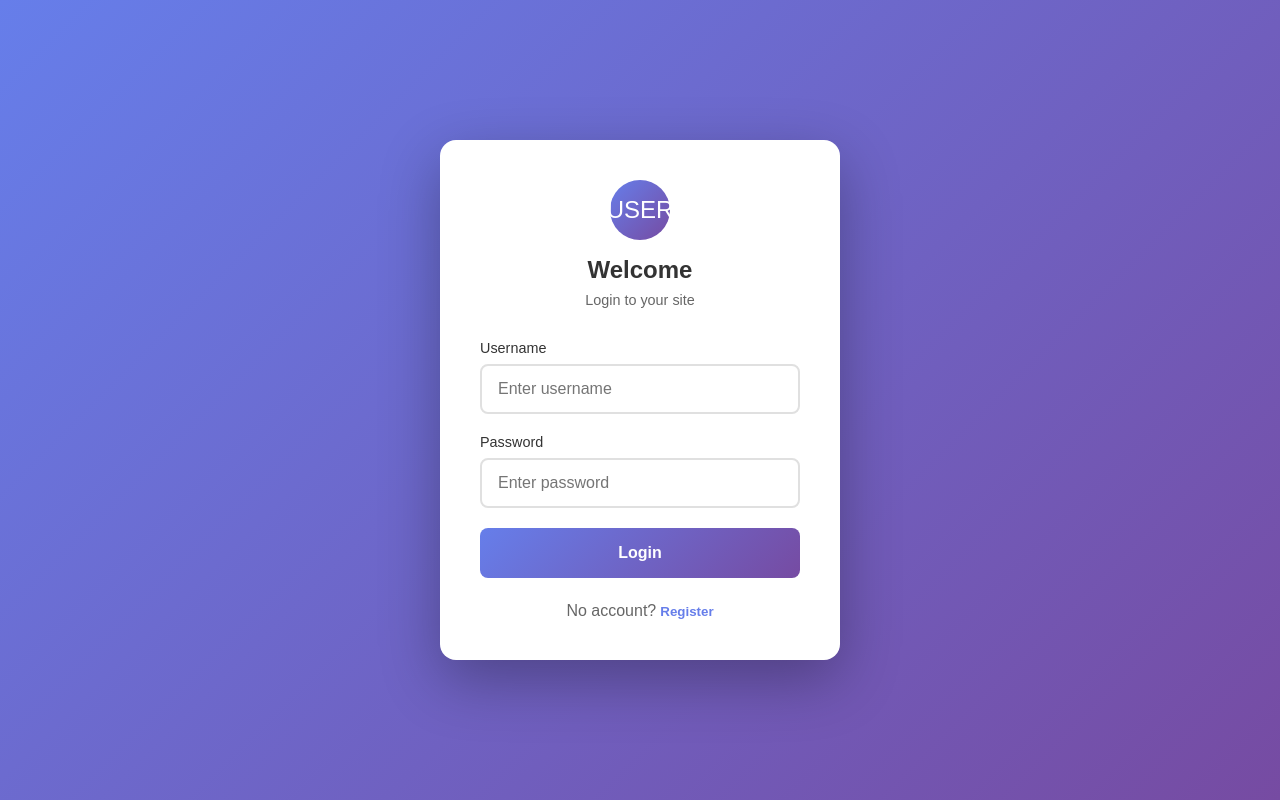
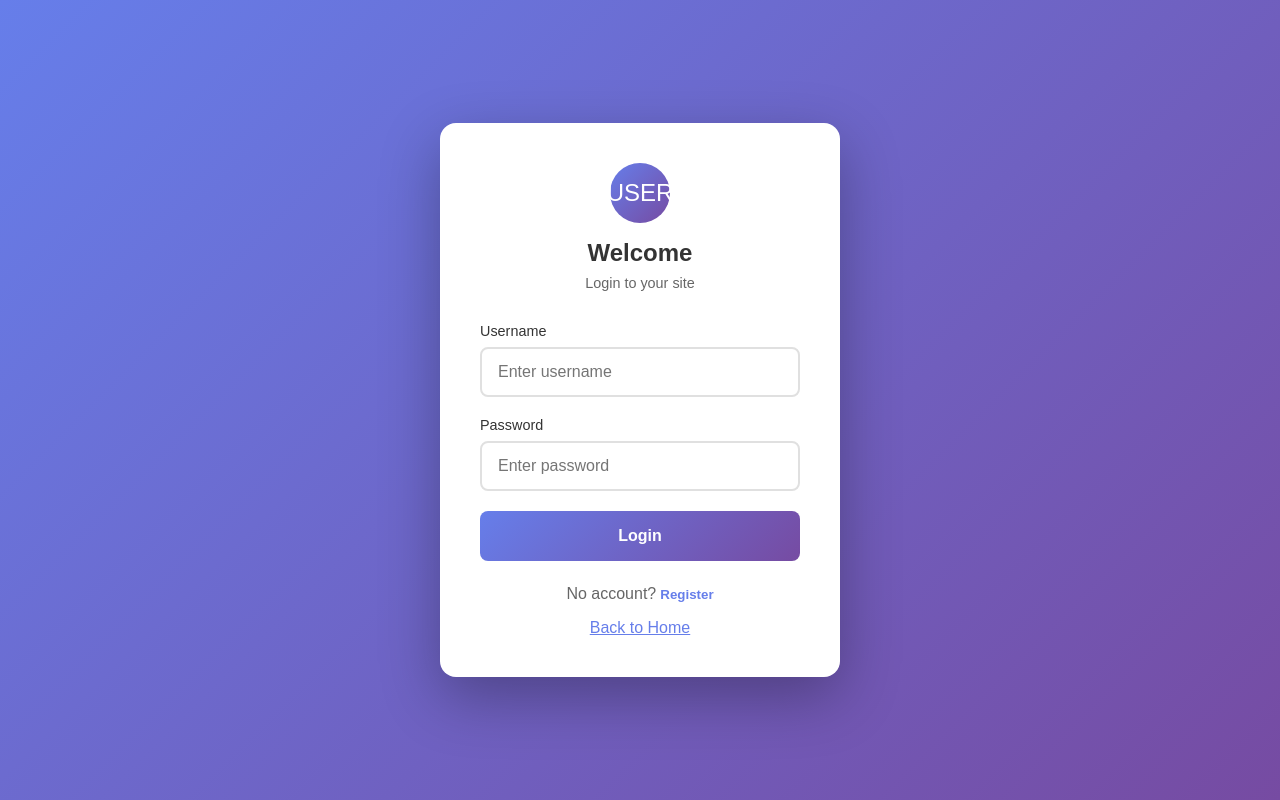
Before and after one commit to SunnyLee151064/my-web, a Next.js app: page /login in a window 1280 px wide. Built offline with nearby package versions, Linux system fonts and the light colour scheme.

Commit message:
Add back to home functionality and fix logout redirect

```diff
--- a/src/app/login/page.tsx
+++ b/src/app/login/page.tsx
@@ -191,6 +191,15 @@ export default function LoginPage() {
             {isRegister ? "Login" : "Register"}
           </button>
         </p>
+
+        <p style={{ marginTop: '1rem', textAlign: 'center' }}>
+          <a
+            href="/"
+            style={{ color: '#667eea', textDecoration: 'underline' }}
+          >
+            Back to Home
+          </a>
+        </p>
       </div>
     </div>
   );
--- a/src/app/welcome/page.tsx
+++ b/src/app/welcome/page.tsx
@@ -158,7 +158,7 @@ export default function WelcomePage() {
           <button
             onClick={() => {
               localStorage.removeItem('user');
-              router.push('/login');
+              router.push('/');
             }}
             style={{
               padding: '0.75rem 2rem',
```
